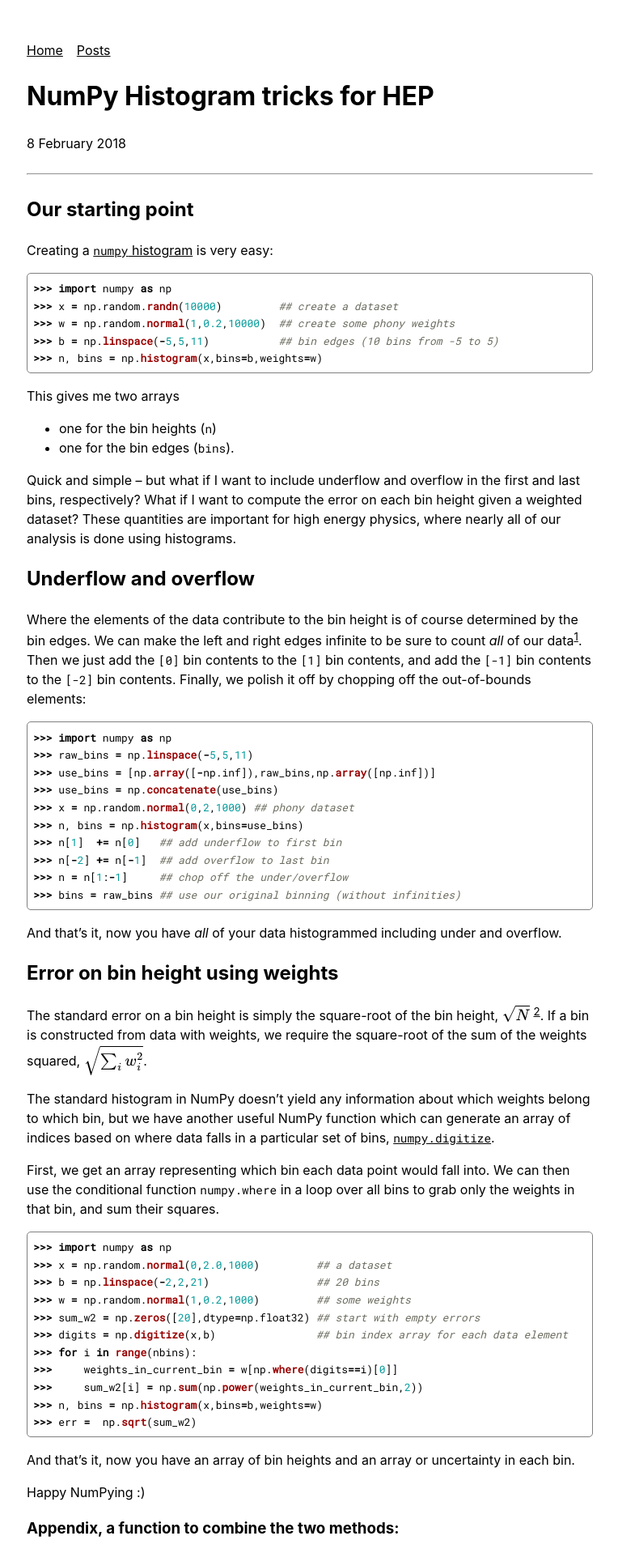
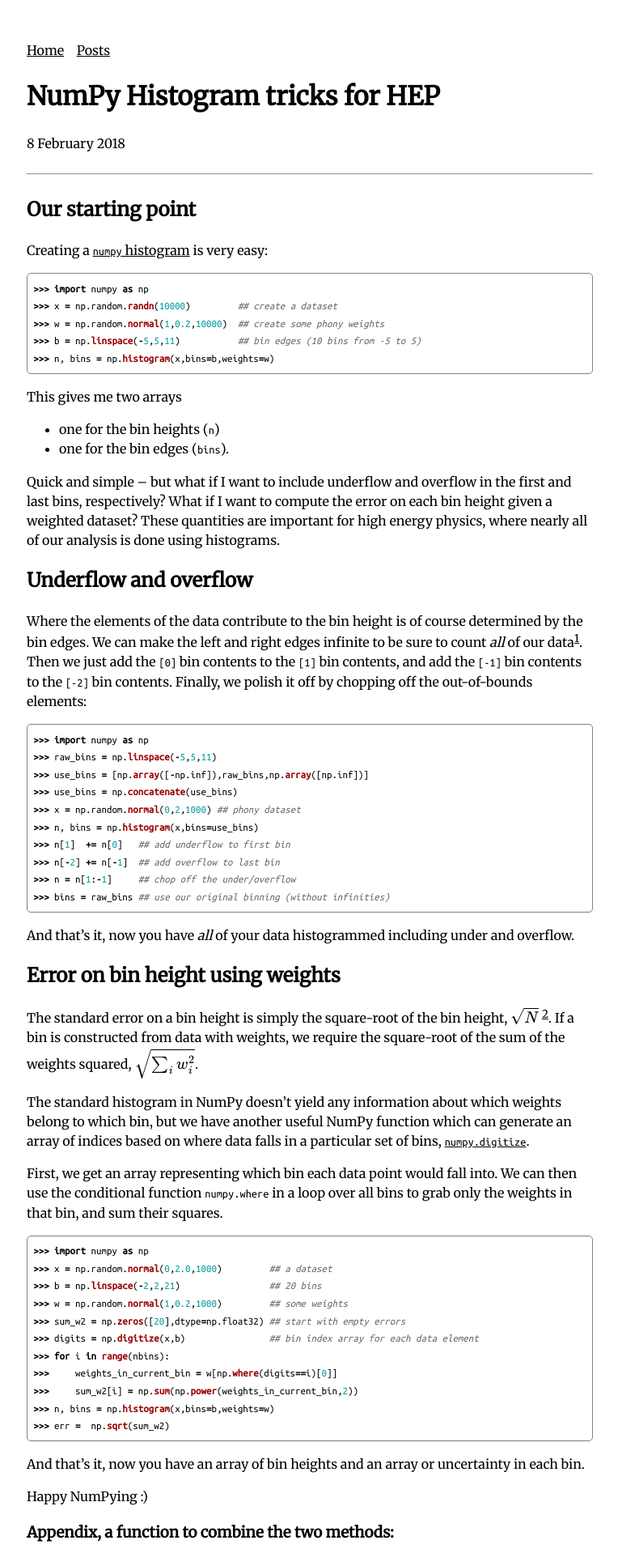
Before and after one commit to douglasdavis/ddavis.io, a Jekyll site: the page built from content/_posts/2018-02-08-numpy-histograms.md, in a window 1280 px wide. Shown: the top 1918 px of the page at 81% size, without its empty margins (257-1021 px from the left). Built offline with Jekyll 4.4.1, drawn with Linux system fonts in a browser that asks for light colours; formulas are drawn with MathJax 3.

Commit message:
new fonts, fix some formatting

````diff
--- a/_includes/head.html
+++ b/_includes/head.html
@@ -3,10 +3,12 @@
   <meta http-equiv="X-UA-Compatible" content="IE=edge">
   <meta name="viewport" content="width=device-width, initial-scale=1">
   <link rel="stylesheet" href="/css/syntax.css">
-  <link rel="stylesheet" href="/css/jamesroutley.css">
+  <link rel="stylesheet" href="/css/ddavisfyi.css">
   <link rel="alternate" type="application/rss+xml" title="{{ site.title }}" href="{{ "/feed.xml" | prepend: site.baseurl | prepend: site.url }}">
   <link rel="icon" type="image/png" href="/assets/img/favicon.ico" />
   <link href="https://fonts.googleapis.com/css?family=Roboto+Mono|Roboto+Slab:400|Roboto:400" rel="stylesheet">
+  <link href="https://fonts.googleapis.com/css?family=Ubuntu|Ubuntu+Mono" rel="stylesheet">
+  <link href="https://fonts.googleapis.com/css?family=Merriweather|Raleway" rel="stylesheet">
   <link href="//maxcdn.bootstrapcdn.com/font-awesome/4.7.0/css/font-awesome.min.css" rel="stylesheet">
   <script src='https://cdnjs.cloudflare.com/ajax/libs/mathjax/2.7.2/MathJax.js?config=TeX-MML-AM_CHTML'></script>
   {% seo %}
--- a/content/_posts/2018-02-08-numpy-histograms.md
+++ b/content/_posts/2018-02-08-numpy-histograms.md
@@ -96,7 +96,7 @@ Happy NumPying :)
 
 ```python
 def extended_hist(data, xmin, xmax, nbins,
-                  underflow=True, overflow=True, weights=None):
+                     underflow=True, overflow=True, weights=None):
     if weights is not None:
         if weights.shape != data.shape:
             raise ValueError(
--- a/css/jamesroutley.scss
+++ b/css/ddavisfyi.scss
@@ -4,7 +4,7 @@ body {
     font-size: 100%;
     /* font-family: Consolas, "Liberation Mono", Menlo, Courier, monospace; */
     /* font-family: "SF Mono", Roboto Mono, "Roboto Mono", Consolas, monospace; */
-    font-family: -apple-system, BlinkMacSystemFont, "Roboto Light", "Roboto", "Roboto Mono";
+    font-family: 'Merriweather', -apple-system, BlinkMacSystemFont, "Merriweather", "Roboto Light", "Roboto", "Roboto Mono";
     line-height: 1.5;
     /* text-align: justify; */
     text-align: left;
@@ -33,7 +33,7 @@ img {
 /* Code styling */
 code, pre {
     font-size: 90%;
-    font-family: "SF Mono", Roboto Mono, "Roboto Mono", Consolas, monospace;
+    font-family: "Ubuntu Mono", Consolas, monospace;
     word-wrap: normal;
     overflow-x: auto;
     white-space: pre;
````
Also changed, not shown: content/_posts/2018-01-09-cpp17-early-favorites.md (+1 -1 lines).
